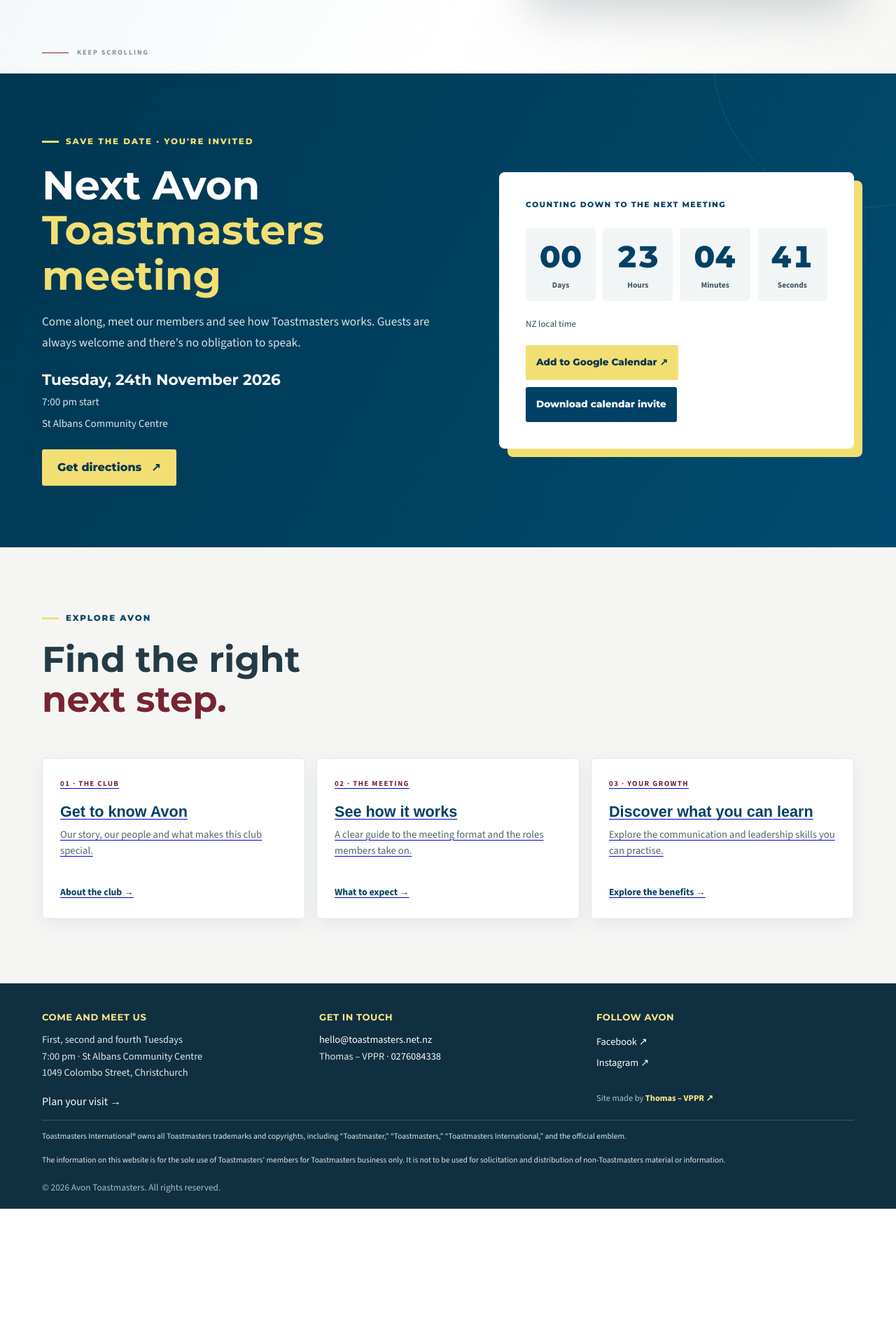
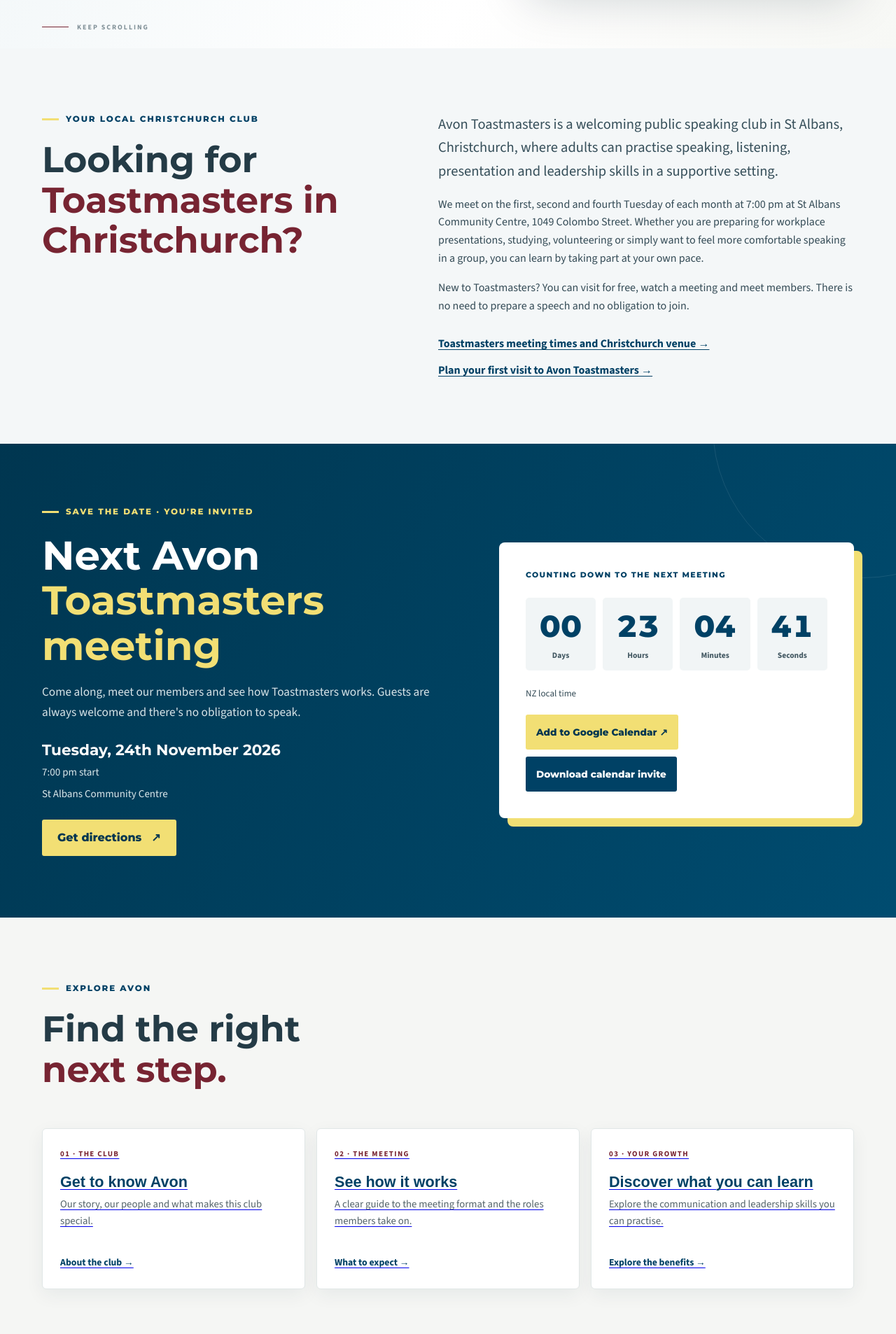
Before and after one commit to avontoastmasters/Website, a Node server app: page / in a window 1280 px wide. Shown: the part 801-2707 px from the top of the page at 70% size. Before the commit the page ends 2528 px from the top, so only its background shows below. Run offline with Node 20, Linux system fonts and the light colour scheme; some libraries are stand-ins or nearby versions.

Commit message:
Improve site-wide SEO: views/pages/index.ejs

```diff
--- a/views/pages/index.ejs
+++ b/views/pages/index.ejs
@@ -4,7 +4,7 @@
  <div class="wrap home-grid">
   <div class="hero-copy reveal">
    <p class="eyebrow">AVON TOASTMASTERS · ST ALBANS · CHRISTCHURCH</p>
-   <h1>Your voice.<br><em>Your confidence.</em><br>Your next chapter.</h1>
+   <h1>Toastmasters in<br><em>Christchurch.</em><br>Find your voice.</h1>
    <p class="lead">A friendly Christchurch Toastmasters club where you can practise public speaking, sharpen communication skills and discover the confidence to speak up — at work, in study and in everyday life.</p>
    <div class="actions"><a class="btn btn-gold" href="/visit.html">Visit a meeting for free <span>↗</span></a><a class="btn btn-ghost" href="/experience.html">See what happens</a></div>
    <div class="trust-row"><span>✓ Beginners welcome</span><span>✓ No speech required</span><span>✓ Learn at your pace</span></div>
@@ -12,6 +12,22 @@
   <figure class="hero-photo reveal reveal-delay"><img src="https://i.postimg.cc/MZM7XHjC/IMG-7562.avif" alt="Avon Toastmasters members sharing a smile at a club meeting in Christchurch" fetchpriority="high" decoding="async"><figcaption><span>AVON TOASTMASTERS</span><strong>Where Leaders Are Made.</strong><small>Real members · Real progress · Christchurch</small></figcaption></figure>
  </div>
  <div class="hero-scroll" aria-hidden="true"><span></span> KEEP SCROLLING</div>
+</section>
+
+<section class="section tint local-search-section" aria-labelledby="christchurch-toastmasters-title">
+ <div class="wrap two-col">
+  <div>
+   <p class="eyebrow blue">YOUR LOCAL CHRISTCHURCH CLUB</p>
+   <h2 id="christchurch-toastmasters-title">Looking for <em>Toastmasters in Christchurch?</em></h2>
+  </div>
+  <div class="copy">
+   <p class="large">Avon Toastmasters is a welcoming public speaking club in St Albans, Christchurch, where adults can practise speaking, listening, presentation and leadership skills in a supportive setting.</p>
+   <p>We meet on the first, second and fourth Tuesday of each month at 7:00 pm at St Albans Community Centre, 1049 Colombo Street. Whether you are preparing for workplace presentations, studying, volunteering or simply want to feel more comfortable speaking in a group, you can learn by taking part at your own pace.</p>
+   <p>New to Toastmasters? You can visit for free, watch a meeting and meet members. There is no need to prepare a speech and no obligation to join.</p>
+   <a class="arrow-link" href="/meetings.html">Toastmasters meeting times and Christchurch venue →</a><br>
+   <a class="arrow-link" href="/visit.html">Plan your first visit to Avon Toastmasters →</a>
+  </div>
+ </div>
 </section>
 
 <section class="next-meeting-section" id="next-meeting" aria-labelledby="next-meeting-title">
```
